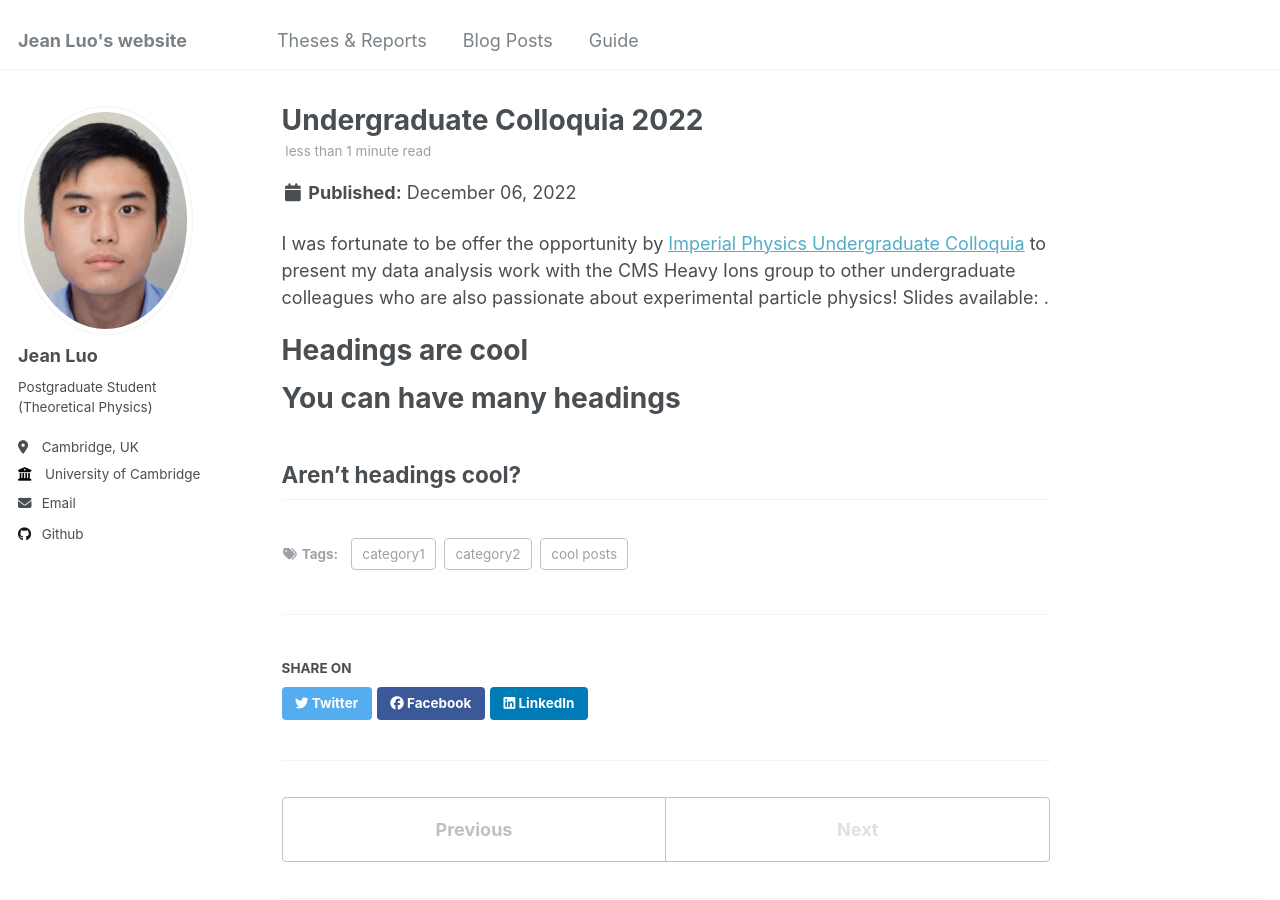
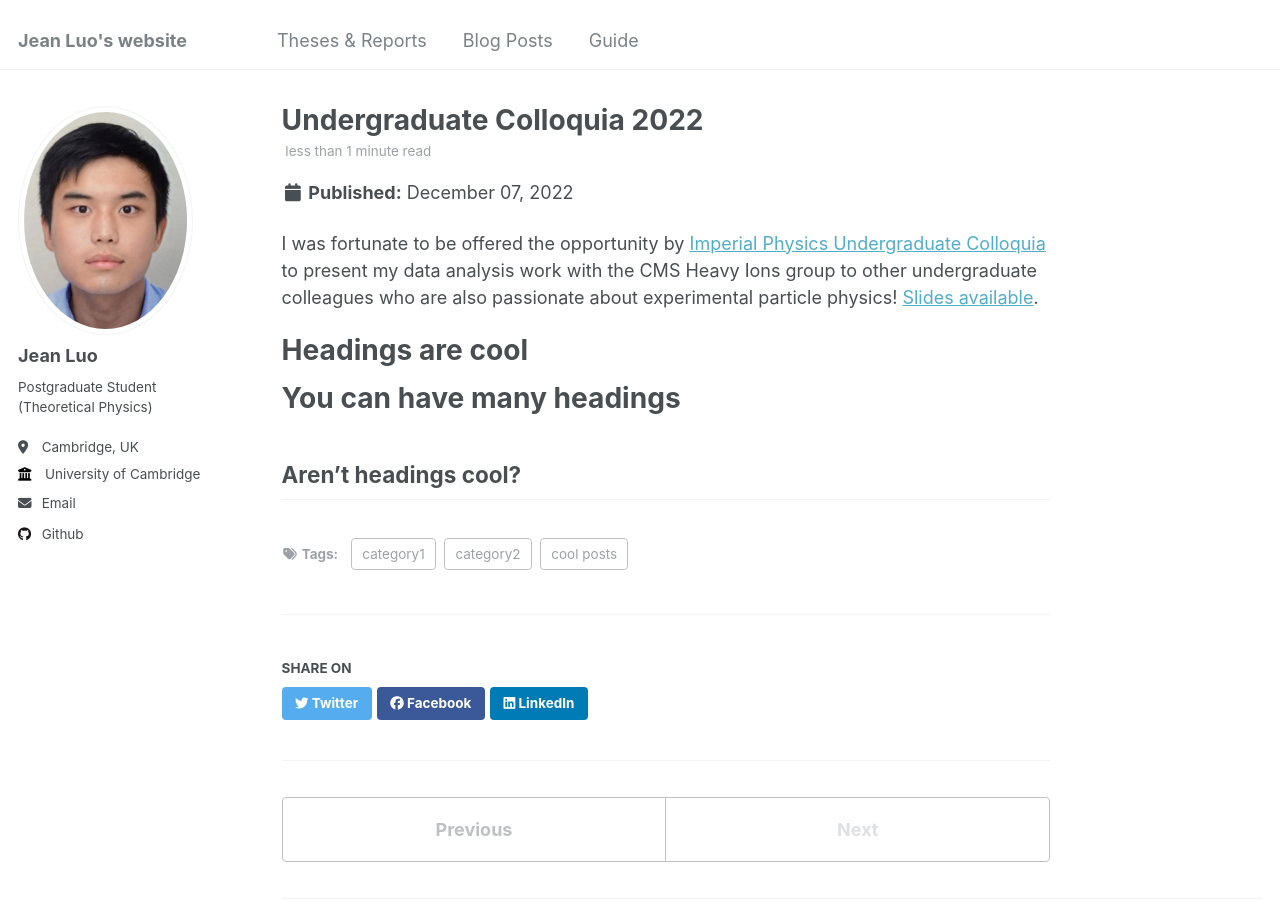
Before and after one commit to JeanYunqiLuo/JeanYunqiLuo.github.io, a Jekyll site: the page built from _posts/2012-08-14-blog-post-1.md, in a window 1280 px wide and 900 px high. Built offline with Jekyll 4.4.1, drawn with Linux system fonts in a browser that asks for light colours.

Commit message:
Update 2012-08-14-blog-post-1.md

```diff
--- a/_posts/2012-08-14-blog-post-1.md
+++ b/_posts/2012-08-14-blog-post-1.md
@@ -1,6 +1,6 @@
 ---
 title: 'Undergraduate Colloquia 2022'
-date: 2022-12-06
+date: 2022-12-07
 permalink: /posts/2012/08/blog-post-1/
 tags:
   - cool posts
@@ -8,7 +8,7 @@ tags:
   - category2
 ---
 
-I was fortunate to be offer the opportunity by [Imperial Physics Undergraduate Colloquia](https://www.imperial.ac.uk/physics/students/current-students/undergraduates/community/colloquia/) to present my data analysis work with the CMS Heavy Ions group to other undergraduate colleagues who are also passionate about experimental particle physics! Slides available: .
+I was fortunate to be offered the opportunity by [Imperial Physics Undergraduate Colloquia](https://www.imperial.ac.uk/physics/students/current-students/undergraduates/community/colloquia/) to present my data analysis work with the CMS Heavy Ions group to other undergraduate colleagues who are also passionate about experimental particle physics! [Slides available](../files/UGColloquia2022).
 
 Headings are cool
 ======
```
